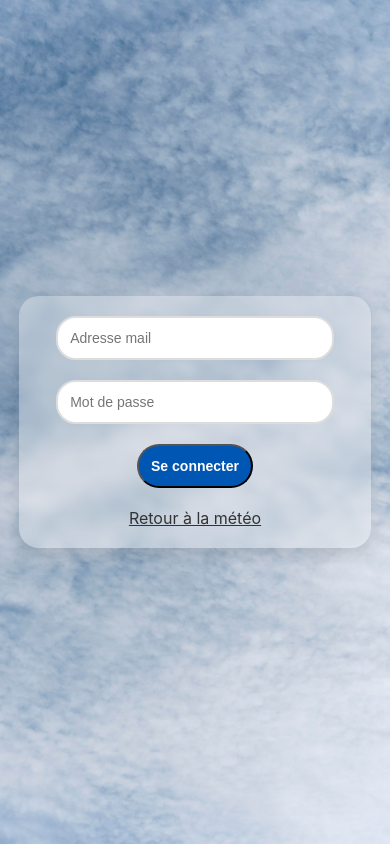
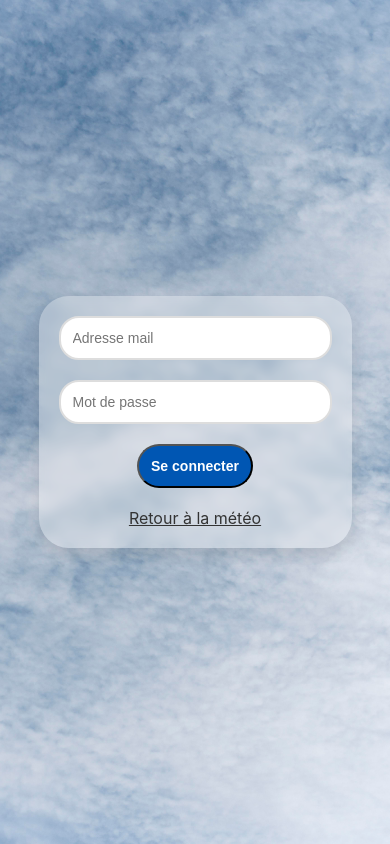
Before and after one commit to alaaeddine-ahriz/weather_webapp, a React (Create React App) app: page /login in a window 390 px wide. Built offline with nearby package versions, Linux system fonts and the light colour scheme.

Commit message:
css login

```diff
--- a/src/Components/Login/Login.css
+++ b/src/Components/Login/Login.css
@@ -23,11 +23,11 @@
     255,
     0.3
   ); /* Slightly increased opacity for better readability */
-  border-radius: 20px; /* Soften the corners a bit more */
+  border-radius: 30px; /* Soften the corners a bit more */
   box-shadow: 0 8px 16px rgba(0, 0, 0, 0.1); /* More pronounced shadow for depth */
   backdrop-filter: blur(5px);
   -webkit-backdrop-filter: blur(2px);
-  width: 80%;
+  width: 70%;
   max-width: 360px; /* Adjust based on typical device widths */
 }
 
@@ -43,7 +43,7 @@ a {
 /* Input fields with more modern styling */
 input[type="email"],
 input[type="password"] {
-  width: 80%;
+  width: 90%;
   padding: 15px;
   border: 2px solid #ddd; /* Subtle border */
   border-radius: 20px; /* Rounded edges */
@@ -77,7 +77,7 @@ a:hover {
 @media (max-width: 720px) {
   .login-form {
     padding: 20px;
-    max-width: 80%; /* Make the form take up more space on smaller screens */
+    max-width: 70%; /* Make the form take up more space on smaller screens */
   }
 
   input[type="email"],
```
